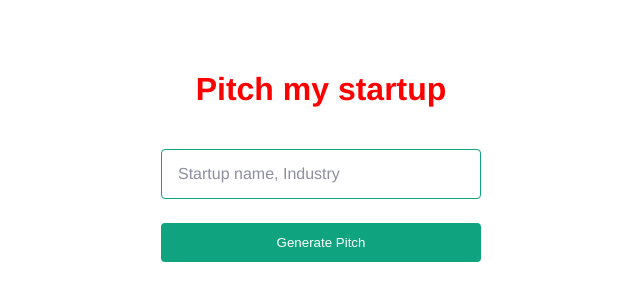
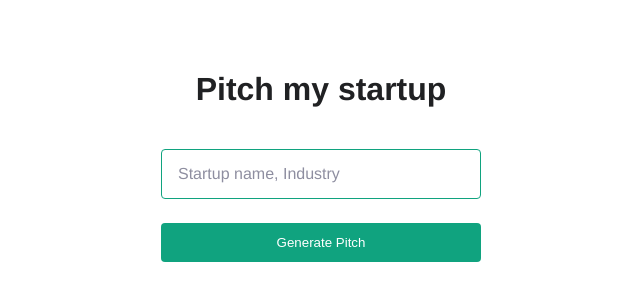
Before and after one commit to Lukasedv/maria01demo, a React (Create React App) app: page / in a window 1280 px wide. Shown: the top 300 px of the page, without its empty margins (319-959 px from the left). Built offline with nearby package versions, Linux system fonts and the light colour scheme; the HTML template or start-up script is replaced by a standard one; a web font is replaced by a local one.

Commit message:
removed color test

```diff
--- a/src/index.css
+++ b/src/index.css
@@ -35,7 +35,6 @@
     font-weight: bold;
     color: #202123;
     margin: 16px 0 40px;
-    color: red;
   }
   .main form {
     display: flex;
```
